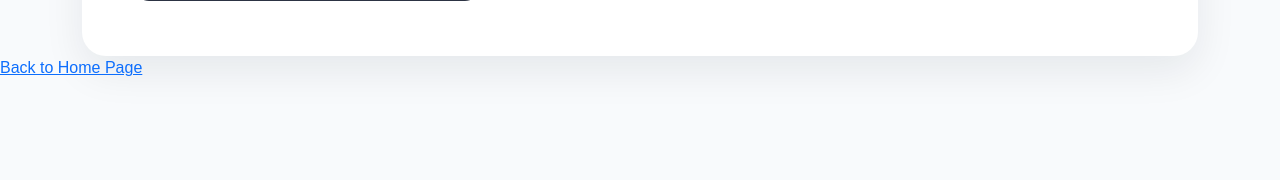
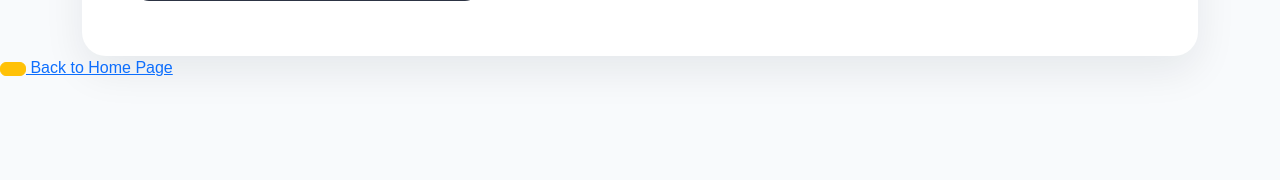
Before and after one commit to shahrukh031697-hue/Leads_Center, a Django app: page /principal-message/ in a window 1280 px wide. Shown: the part 893-1073 px from the top of the page. Run offline with Django 5.2, Linux system fonts and the light colour scheme.

Commit message:
principalname

```diff
--- a/accounts/templates/principal_message.html
+++ b/accounts/templates/principal_message.html
@@ -100,7 +100,7 @@
 
     </div>
 <a href="{% url 'home' %}">
-            <i class="bi bi-person-badge"></i>
+            <i class="btn btn-warning"></i>
             Back to Home Page
         </a>
 </section>
```
